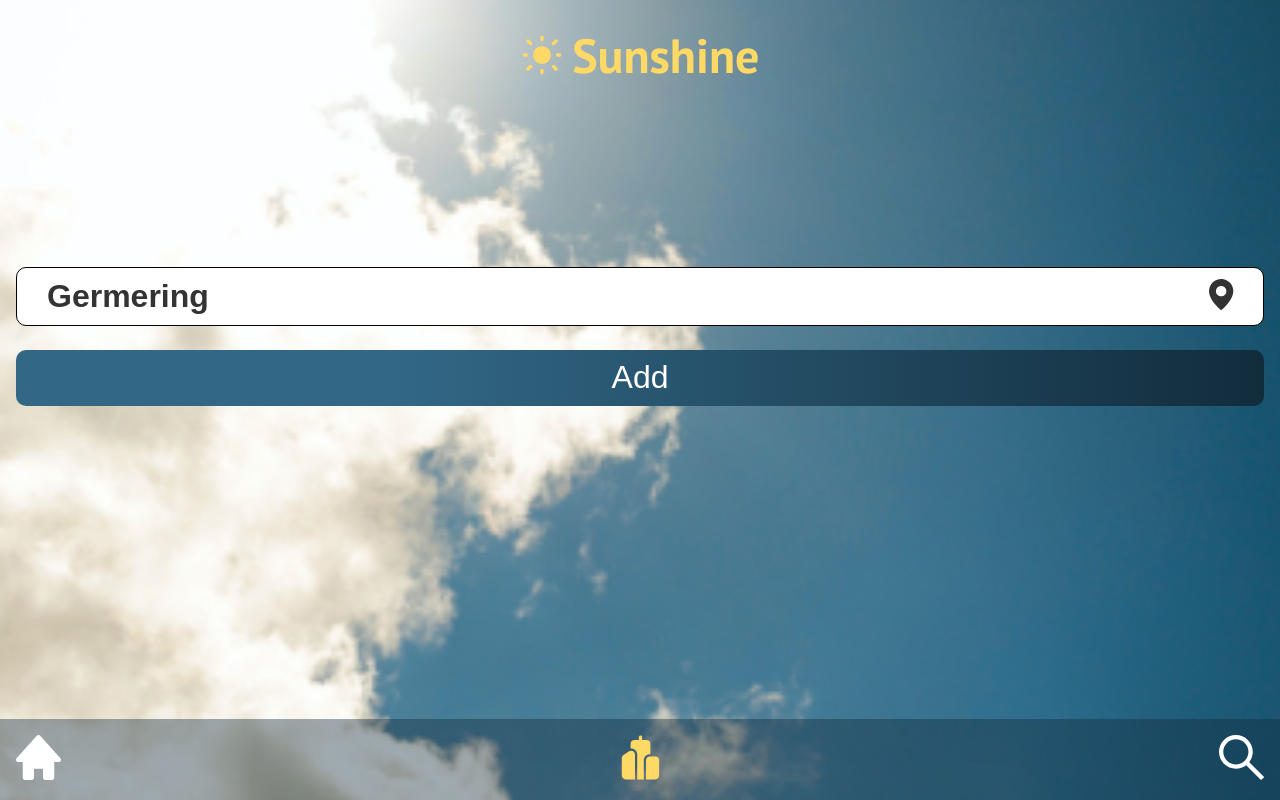
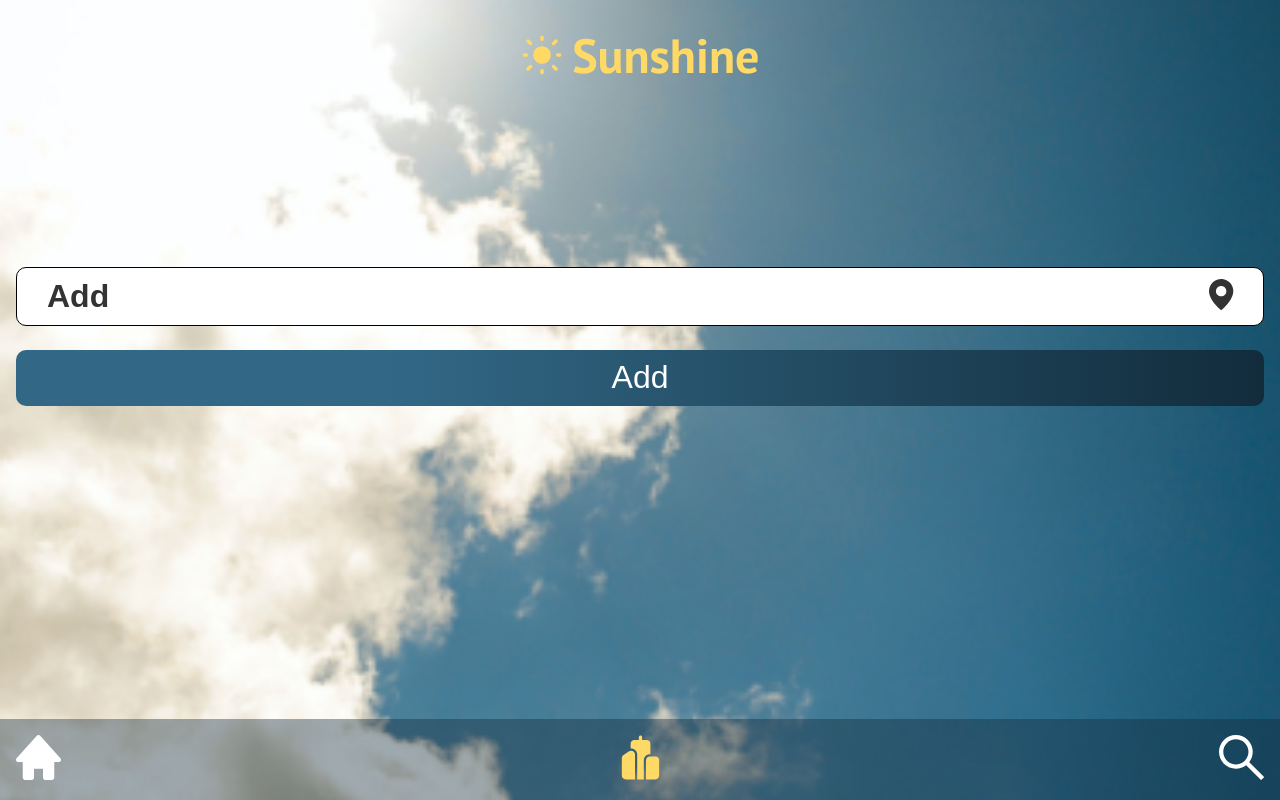
Before and after one commit to LyriCaGitHubber/sunshine, a React (Vite) app: page /city in a window 1280 px wide. Built offline with nearby package versions, Linux system fonts and the light colour scheme.

Commit message:
✨ Create state to control SearchField component

```diff
--- a/src/app/pages/AddCity/AddCity.tsx
+++ b/src/app/pages/AddCity/AddCity.tsx
@@ -1,20 +1,27 @@
-import React from 'react';
+import React, { useState } from 'react';
+import { useHistory } from 'react-router';
 import Header from '../../components/Header/Header';
 import Navbar from '../../components/Navbar/Navbar';
 import SearchField from '../../components/SearchField/SearchField';
 import styles from './AddCity.module.css';
 
 export default function AddCity(): JSX.Element {
+  const [addValue, setAddValue] = useState('');
+  const history = useHistory();
+
+  function handleSubmit(event: React.FormEvent) {
+    event.preventDefault();
+    history.push('/cities');
+  }
+
   return (
     <div className={styles.container}>
       <Header />
       <SearchField
-        locationSearchValue="Germering"
+        locationSearchValue={addValue}
         type="Add"
-        setLocationSearchValue={() => {
-          console.log('Frankfurt');
-        }}
-        handleSubmit={() => console.log('submit')}
+        setLocationSearchValue={setAddValue}
+        handleSubmit={handleSubmit}
       />
       <Navbar LinkActive="city" />
     </div>
```
